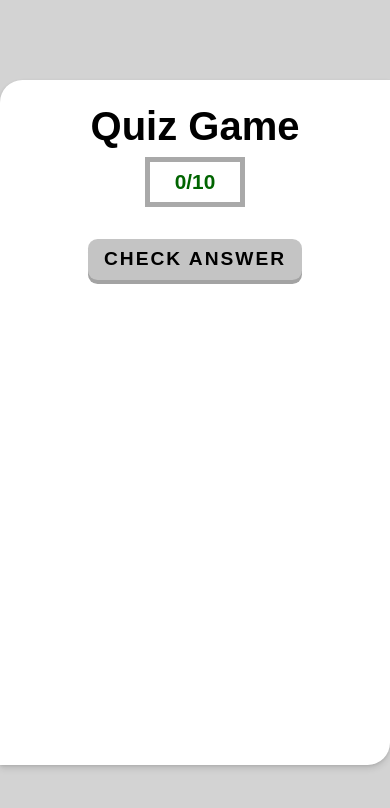
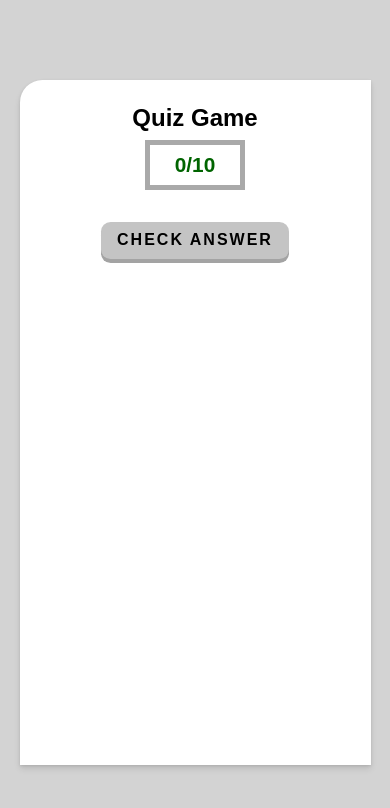
Before and after one commit to MalleNur/Quiz-Project2, a plain HTML site: page index.html in a window 390 px wide. Drawn offline with Linux system fonts and the light colour scheme; a web font is replaced by a local one.

Commit message:
results styling

```diff
--- a/style.css
+++ b/style.css
@@ -221,8 +221,8 @@ body{
 }
 
 .quiz-foot button:hover{
-    background-color: #lightgrey;
-    box-shadow: 0 4px 0 0 #darkgrey;
+    background-color: #e6e6e6;
+    box-shadow: 0 4px 0 0 #a7a7a7;
 }
 
 .quiz-foot button:active{
@@ -232,3 +232,21 @@ body{
 #play-again{
     display: none;
 }
+
+/* styling mobile format */
+
+@media(max-width: 675px){
+    .quiz-title{
+        font-size: 1.5rem;
+    }
+    .wrapper{
+        margin: 3rem 0;
+        width: 90%;
+        padding: 1.5rem 1rem 3rem 1rem;
+        border-bottom-left-radius: 0;
+        border-bottom-right-radius: 0;
+    }
+    .quiz-foot button{
+        font-size: 1rem;
+    }
+}
```
